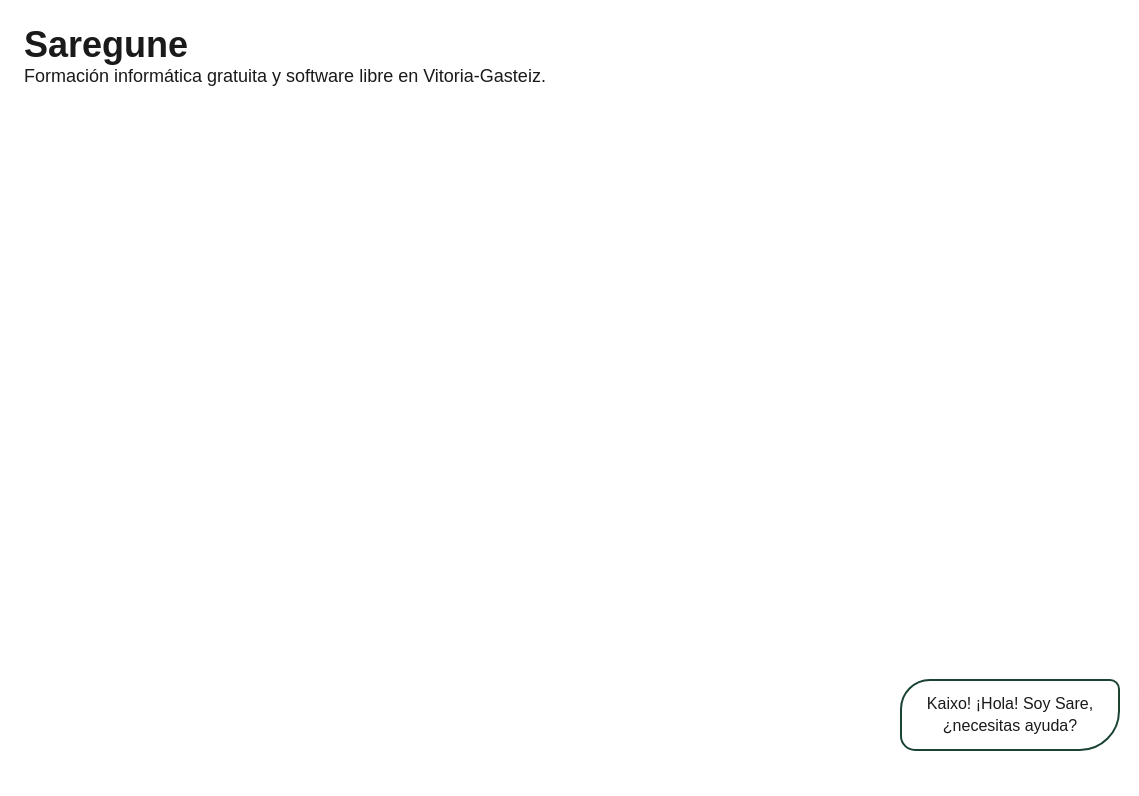
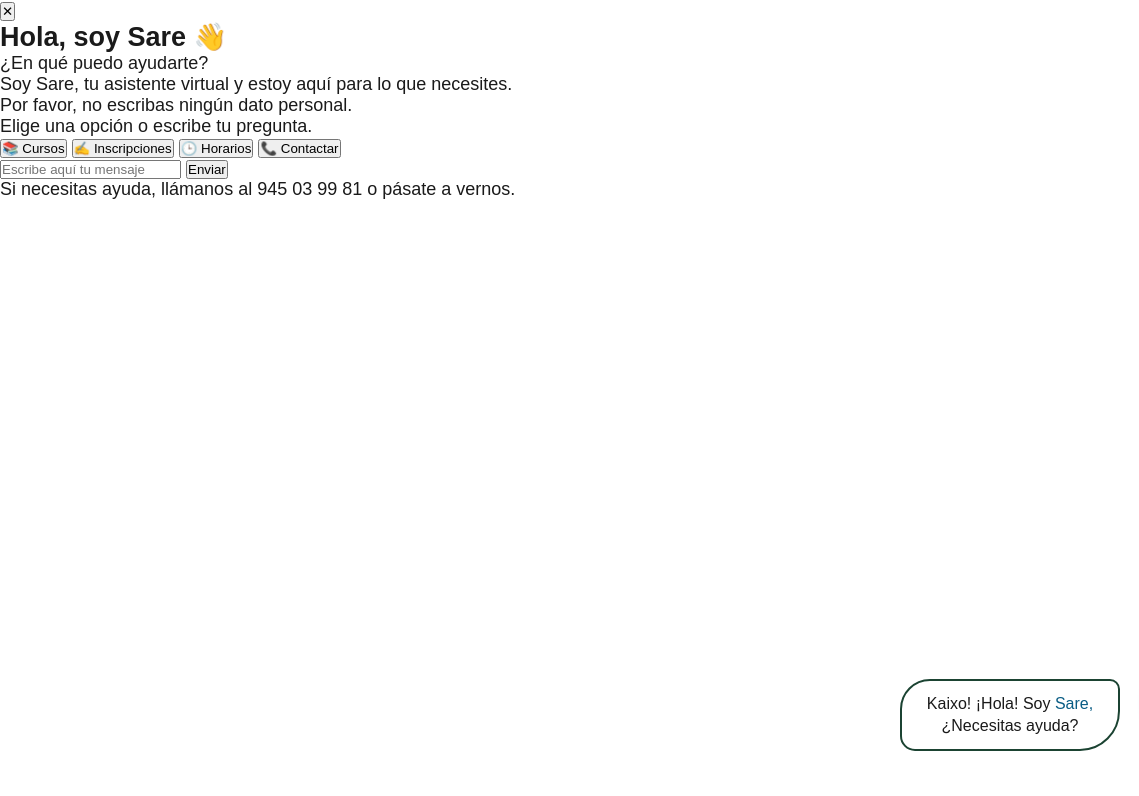
Before and after one commit to Aintzaizea/saregune-chatbot, a website: page public/index.html in a window 1280 px wide. Shown: the full height of the page, 0-1139 px from the left. Drawn offline with Linux system fonts and the light colour scheme.

Commit message:
modificado css y actualizado src

```diff
--- a/public/index.html
+++ b/public/index.html
@@ -8,26 +8,21 @@
 </head>
 <body>
 
-  <!-- 1. Contenido de prueba -->
-  <main>
-    <h1>Saregune</h1>
-    <p>Formación informática gratuita y software libre en Vitoria-Gasteiz.</p>
-  </main>
 
-  <div class="chat-lanzador">
+
+  <div class="chat-lanzador" >
   <!-- 2. Bocadillo y botón flotante -->
     <!-- Bocadillo con "Kaixo" marcado como euskera -->
-<button class="chat-bocadillo" id="chat-bocadillo"><span lang="eu">Kaixo!</span> ¡Hola! Soy Sare, ¿necesitas ayuda?</button>
+<button class="chat-bocadillo" id="chat-bocadillo"><span lang="eu">Kaixo!</span> ¡Hola! Soy <span style="color: #095c84;">Sare,</span> ¿Necesitas ayuda?</button>
     <button class="chat-abrir" id="chat-abrir"><img src="assets/circulos.png" alt="logo"></button>
   </div>
 
   <!-- 3. Ventana del chat (oculta al principio) -->
-  <section class="chat-ventana" id="chat-ventana" hidden>
+  <section class="chat-ventana" id="chat-ventana" >
 
     <!-- 3.1 Cabecera -->
     <header class="chat-cabecera">
-      <span class="chat-avatar">🙂</span>
-      <p>Asistente de Saregune</p>
+      <span class="chat-avatar"></span>
       <button id="chat-cerrar" aria-label="Cerrar el chat">✕</button>
     </header>
 
@@ -64,7 +59,7 @@
 
     <!-- 3.4 Aviso final -->
     <p class="chat-aviso">
-       Si necesitas ayuda, llámanos al 945 03 99 81 o pásate a vernos. Estaremos felices de atenderte.
+       Si necesitas ayuda, llámanos al 945 03 99 81 o pásate a vernos.
     </p>
 
   </section>
```
